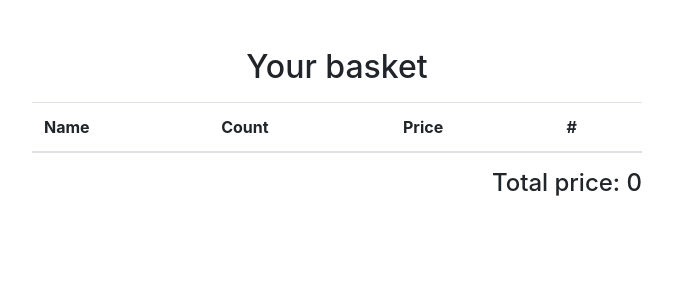
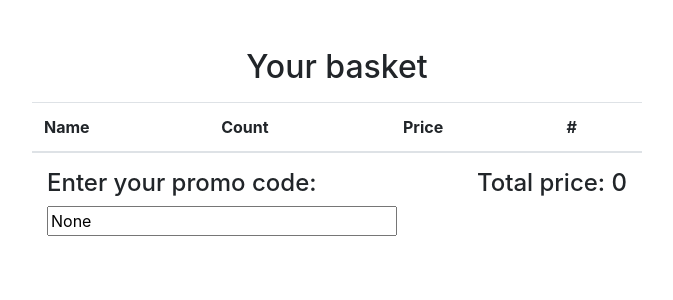
Before and after one commit to FNSdev/webstore, a Django app: page /basket/ in a window 1280 px wide. Shown: the part 56-356 px from the top of the page, without its empty margins (303-976 px from the left). Run offline with Django 3.2, Linux system fonts and the light colour scheme; the visitor is signed in with stand-in values (Sample User, id 1); data that the repository does not hold is empty; some libraries are stand-ins or nearby versions.

Commit message:
Coupones were added

```diff
--- a/django/core/admin.py
+++ b/django/core/admin.py
@@ -15,6 +15,10 @@ class AnnouncementAdmin(admin.ModelAdmin):
     model = Announcement
     readonly_fields = ['slug']
 
+class CouponeAdmin(admin.ModelAdmin):
+    model = Coupone
+    readonly_fields = ['code']
+
 
 admin.site.register(Basket)
 admin.site.register(ProductInBasket)
@@ -25,3 +29,4 @@ admin.site.register(Announcement, AnnouncementAdmin)
 admin.site.register(Category, CategoryAdmin)
 admin.site.register(ProductInOrder)
 admin.site.register(Review)
+admin.site.register(Coupone, CouponeAdmin)
--- a/django/core/models.py
+++ b/django/core/models.py
@@ -1,6 +1,7 @@
 from django.db import models
 from django.contrib.postgres.fields import HStoreField, ArrayField
 from django.utils.text import slugify
+from django.core.validators import MaxValueValidator
 
 
 from uuid import uuid4
@@ -90,6 +91,7 @@ class ProductImage(models.Model):
 class Basket(models.Model):
     products = models.ManyToManyField(to=Product, through='ProductInBasket')
     total_count = models.PositiveIntegerField(default=0)
+    coupone_code = models.UUIDField(null=True, blank=True)
 
     def get_total_price(self):
         total = 0
@@ -100,6 +102,11 @@ class Basket(models.Model):
 
     def __str__(self):
         return f'basket of {self.customuser.email}'
+
+
+class Coupone(models.Model):
+    discount = models.PositiveIntegerField(default=0, validators=[MaxValueValidator(100)])
+    code = models.UUIDField(default=uuid4, editable=False)
 
 
 class ProductInBasket(models.Model):
@@ -131,7 +138,9 @@ class Order(models.Model):
     date = models.DateTimeField(auto_now_add=True)
     status = models.IntegerField(choices=STATUSES, default=RECIEVED)
     user = models.ForeignKey(to='user.CustomUser', on_delete=models.CASCADE)
+    discount = models.PositiveIntegerField(default=0, validators=[MaxValueValidator(100)])
     total_price = models.DecimalField(max_digits=9, decimal_places=2, default=0)
+    price_with_discount = models.DecimalField(max_digits=9, decimal_places=2, default=0)
 
     class Meta:
         ordering = ('-date', '-total_price')
--- a/django/core/templates/core/basket.html
+++ b/django/core/templates/core/basket.html
@@ -41,18 +41,26 @@
         </tbody>
     </table>
 
+    <div class="container-fluid">
+        <div class="row">
+            <div class="col-6" align="left">
+                <h4>
+                    Enter your promo code:
+                </h4>
+                <input type="string" id="code" value="{{code}}" style="width: 350px;">
+            </div>
+            <div class="col-6" align="right">
                 <h4 id="total-price" align='right'>
                     Total price: {{total}}
                 </h4>
-
                 {% if products %}
-        <div align="right">
                     <button id="order-button" class="btn-lg btn-success">
                         Order
                     </button>
+                {% endif %}
             </div>
-    {% endif %}
-
+        </div>
+    </div>
 
     <script src="https://ajax.googleapis.com/ajax/libs/jquery/3.3.1/jquery.min.js"></script>
 
@@ -111,6 +119,7 @@
             var data = {}
 
             data['pairs'] = {}
+            data['code'] = document.getElementById('code').value
 
             var children_rows = Array.from(document.getElementsByClassName('r'))
             var childern_forms_input = Array.from(document.getElementsByClassName('count'))
@@ -142,6 +151,7 @@
             var correct = true
 
             data['pairs'] = {}
+            data['code'] = document.getElementById('code').value
 
             var children_rows = Array.from(document.getElementsByClassName('r'))
             var childern_forms_input = Array.from(document.getElementsByClassName('count'))
@@ -166,10 +176,8 @@
             if(correct)
             {
                 data['pairs'] = JSON.stringify(data['pairs'])
-
                 data['csrfmiddlewaretoken'] = '{{ csrf_token }}'
 
-                // jQuery(window).off('onbeforeunload')
                 flag=true
                 $.ajax({
                     type: 'POST',
--- a/django/core/views.py
+++ b/django/core/views.py
@@ -6,12 +6,16 @@ from django.shortcuts import get_object_or_404
 from django.http import JsonResponse
 from django.core.exceptions import PermissionDenied
 
-from core.models import Category, Product, Announcement, ProductInBasket, Order, ProductInOrder, Review
+from core.models import Category, Product, Announcement, ProductInBasket, Order, ProductInOrder, Review, Coupone
 from core.models import MAX_PRODUCT_IN_BASKET_OR_ORDER_COUNT
 from user.models import CustomUser
 from core.forms import GENERATED_FORMS, ReviewForm
 
 import ast
+import re
+
+
+UUID4_PATTERN = r'^[0-9a-f]{8}-[0-9a-f]{4}-4[0-9a-f]{3}-[89ab][0-9a-f]{3}-[0-9a-f]{12}'
 
 
 class IndexView(ListView):
@@ -214,10 +218,9 @@ class UpdateBasketView(LoginRequiredMixin, View):
     login_url = '/user/login'
 
     def post(self, request, *args, **kwargs):
-        print('updating basket!')
-
         basket = request.user.basket
         pairs = request.POST['pairs']
+        code = request.POST['code']
 
         pairs = ast.literal_eval(pairs)
 
@@ -227,8 +230,11 @@ class UpdateBasketView(LoginRequiredMixin, View):
                 product_in_basket = ProductInBasket.objects.get(id=key)
                 product_in_basket.count = val
                 product_in_basket.save()
-            else:
-                print('Wrong value!')
+
+        if re.fullmatch(UUID4_PATTERN, code):
+            if Coupone.objects.get(code=code):
+                basket.coupone_code = code
+                basket.save()
 
         return JsonResponse({})
 
@@ -264,7 +270,8 @@ class BasketView(LoginRequiredMixin, View):
             {
                 'products': products,
                 'total': basket.get_total_price(),
-                'max_cnt': MAX_PRODUCT_IN_BASKET_OR_ORDER_COUNT
+                'max_cnt': MAX_PRODUCT_IN_BASKET_OR_ORDER_COUNT,
+                'code': basket.coupone_code,
             }
         )
 
@@ -275,11 +282,21 @@ class ConfirmOrderView(LoginRequiredMixin, View):
     def get(self, request, *args, **kwargs):
         basket = request.user.basket
         products_in_basket = ProductInBasket.objects.filter(basket__id = basket.id)
+        total = basket.get_total_price()
 
-        return render(
-            request, 'core/confirm_order.html',
-            {'products_in_basket' : products_in_basket, 'total': basket.get_total_price()}
-        )
+        ctx = {
+            'products_in_basket': products_in_basket,
+            'total': total,
+        }
+
+        code = basket.coupone_code
+        if code:
+            discount = Coupone.objects.get(code=code).discount
+            ctx['discount'] = discount
+            total = round(float(total) * (1 - discount / 100), 2)
+            ctx['total_with_discount'] = total
+
+        return render(request, 'core/confirm_order.html', ctx)
 
 
 class MakeOrderView(LoginRequiredMixin, View):
@@ -290,8 +307,18 @@ class MakeOrderView(LoginRequiredMixin, View):
         basket = user.basket
 
         products_in_basket = ProductInBasket.objects.filter(basket__id = basket.id)
+        total = basket.get_total_price()
+        code = basket.coupone_code
+        discount = 0
 
-        order = Order.objects.create(user=user, total_price=basket.get_total_price())
+        if code:
+            coupone = Coupone.objects.get(code=code)
+            discount = coupone.discount
+            total = round(float(total) * (1 - discount / 100), 2)
+            basket.coupone_code = None
+            coupone.delete()
+
+        order = Order.objects.create(user=user, total_price=total, discount=discount)
 
         for product_in_basket in products_in_basket.all():
             ProductInOrder.objects.create(
```
Also changed, not shown: django/core/templates/core/confirm_order.html (+12 -3 lines), django/user/templates/user/order_details.html (+6 -2 lines), django/core/migrations/0025_auto_20190411_2054.py (added). Lines whose indentation alone changed are shown as unchanged.
